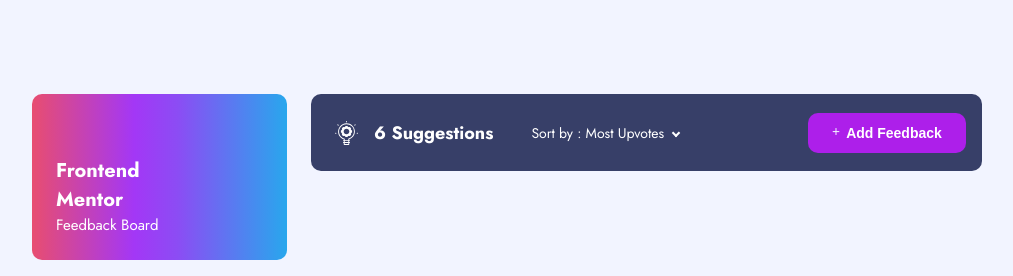
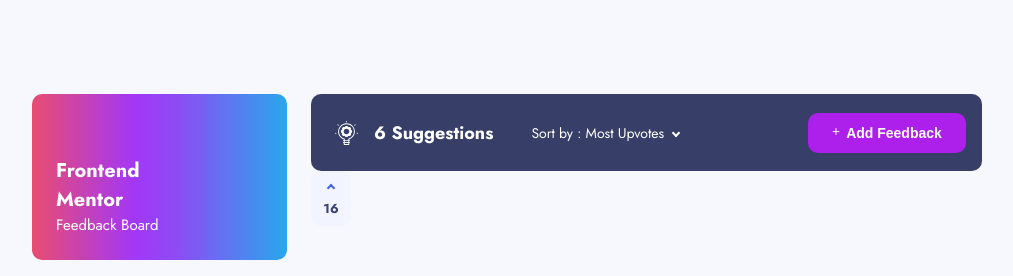
Before and after one commit to eduardsdn/feedback-tracker, a React (Create React App) app in the folder client/: page / in a window 1280 px wide. Shown: the top 276 px of the page, without its empty margins (133-1146 px from the left). Built offline with nearby package versions, Linux system fonts and the light colour scheme.

Commit message:
Styled upvote element

```diff
--- /dev/null
+++ b/client/src/components/SuggestionCard.jsx
@@ -0,0 +1,12 @@
+import React from "react";
+import Upvote from "./Upvote";
+
+const SuggestionCard = function () {
+  return (
+    <div>
+      <Upvote></Upvote>
+    </div>
+  );
+};
+
+export default SuggestionCard;
--- /dev/null
+++ b/client/src/components/SuggestionCards.jsx
@@ -0,0 +1,13 @@
+import React from "react";
+import suggestionCardsStyle from "../styles/suggestions/suggestionCards.module.scss";
+import SuggestionCard from "./SuggestionCard";
+
+const SuggestionCards = function () {
+  return (
+    <section className={suggestionCardsStyle.suggestionCards}>
+      <SuggestionCard />
+    </section>
+  );
+};
+
+export default SuggestionCards;
--- /dev/null
+++ b/client/src/components/Upvote.jsx
@@ -0,0 +1,15 @@
+import React from "react";
+import upvoteStyle from "../styles/upvote.module.scss";
+
+const Upvote = function () {
+  return (
+    <div className={upvoteStyle.upvote}>
+      <div className={upvoteStyle.arrowUp}></div>
+
+      {/* props here */}
+      <p className={upvoteStyle.numOfUpvotes}>16</p>
+    </div>
+  );
+};
+
+export default Upvote;
--- a/client/src/pages/Suggestions.jsx
+++ b/client/src/pages/Suggestions.jsx
@@ -4,6 +4,7 @@
 import suggestionsStyle from "../styles/suggestions/suggestions.module.scss";
 import SuggestionsLeftPanel from "../components/SuggestionsLeftPanel";
 import SuggestionsTopPanel from "../components/SuggestionsTopPanel";
+import SuggestionCards from "../components/SuggestionCards";
 
 const Suggestions = function () {
   return (
@@ -11,6 +12,7 @@
       <SuggestionsLeftPanel />
       <main>
         <SuggestionsTopPanel />
+        <SuggestionCards />
       </main>
     </div>
   );
--- a/client/src/styles/_variables.scss
+++ b/client/src/styles/_variables.scss
@@ -28,6 +28,7 @@
 
 $blue: #4661e6;
 $blueLight: #62bcfa;
+$blueExtraLight: #f2f4ff;
 
 $black: #373f68;
 $blackLight: #3a4374;
--- a/client/src/styles/app.module.scss
+++ b/client/src/styles/app.module.scss
@@ -44,6 +44,6 @@
   margin: 0px auto;
   padding: 94px 165px 0px 165px;
   font-family: $font;
-  background-color: $grayLight;
+  background-color: $whiteDirty;
   height: 100vh;
 }
--- /dev/null
+++ b/client/src/styles/upvote.module.scss
@@ -0,0 +1,35 @@
+@import "variables";
+
+.upvote {
+  display: flex;
+  flex-direction: column;
+  gap: 8px;
+  align-items: center;
+  width: 40px;
+  padding: 14px 11px 8px 11px;
+  background-color: $blueExtraLight;
+  border-radius: 10px;
+  color: $blackLight;
+
+  .numOfUpvotes {
+    font-weight: 700;
+    font-size: 13px;
+  }
+
+  &:hover {
+    background-color: $blueHover;
+  }
+}
+
+.arrowUp {
+  display: inline-block;
+  border: solid $blue;
+  border-width: 2px 2px 0px 0px;
+  padding: 2px;
+  transform: rotate(-45deg);
+}
+
+.arrowUpHolder {
+  width: 5px;
+  height: 10px;
+}
```
Also changed, not shown: client/src/styles/suggestions/suggestionCards.module.scss (added).
